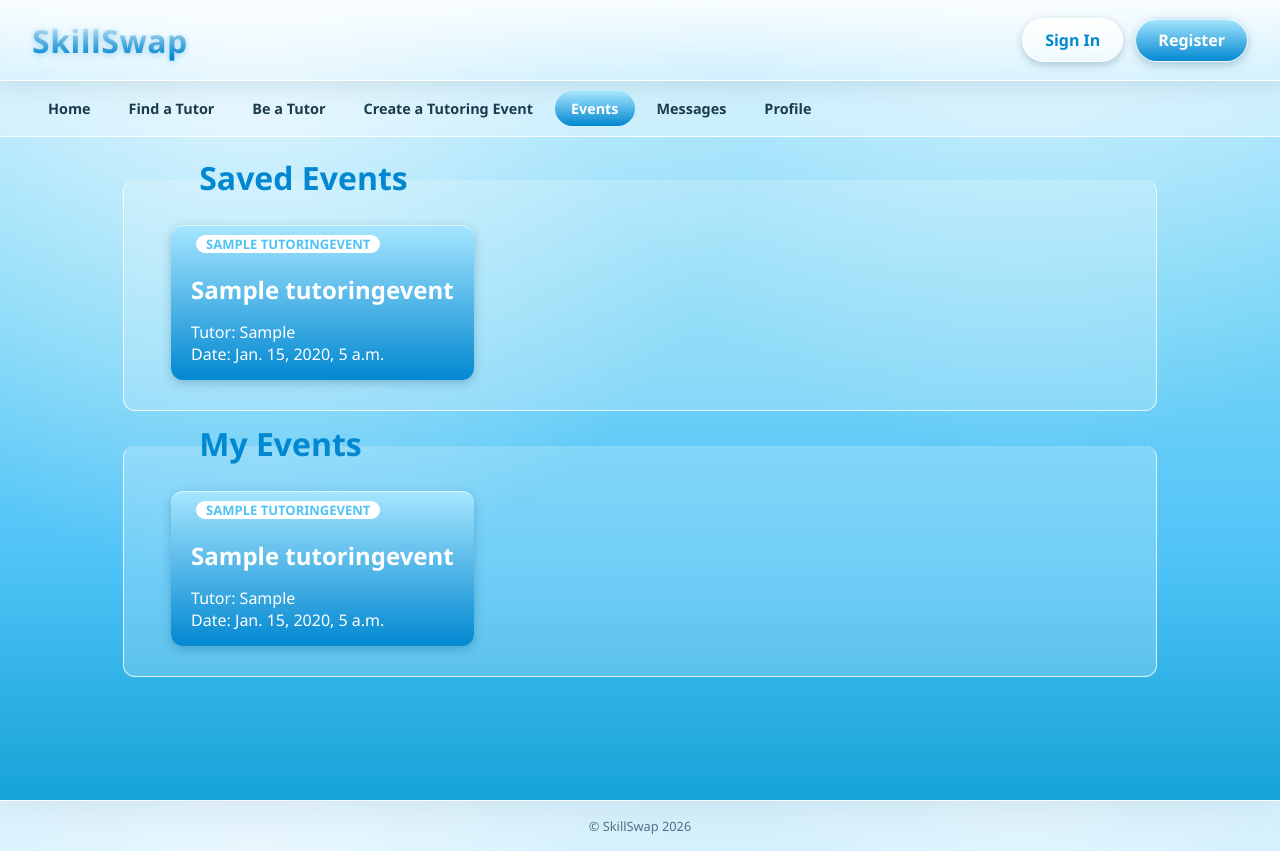
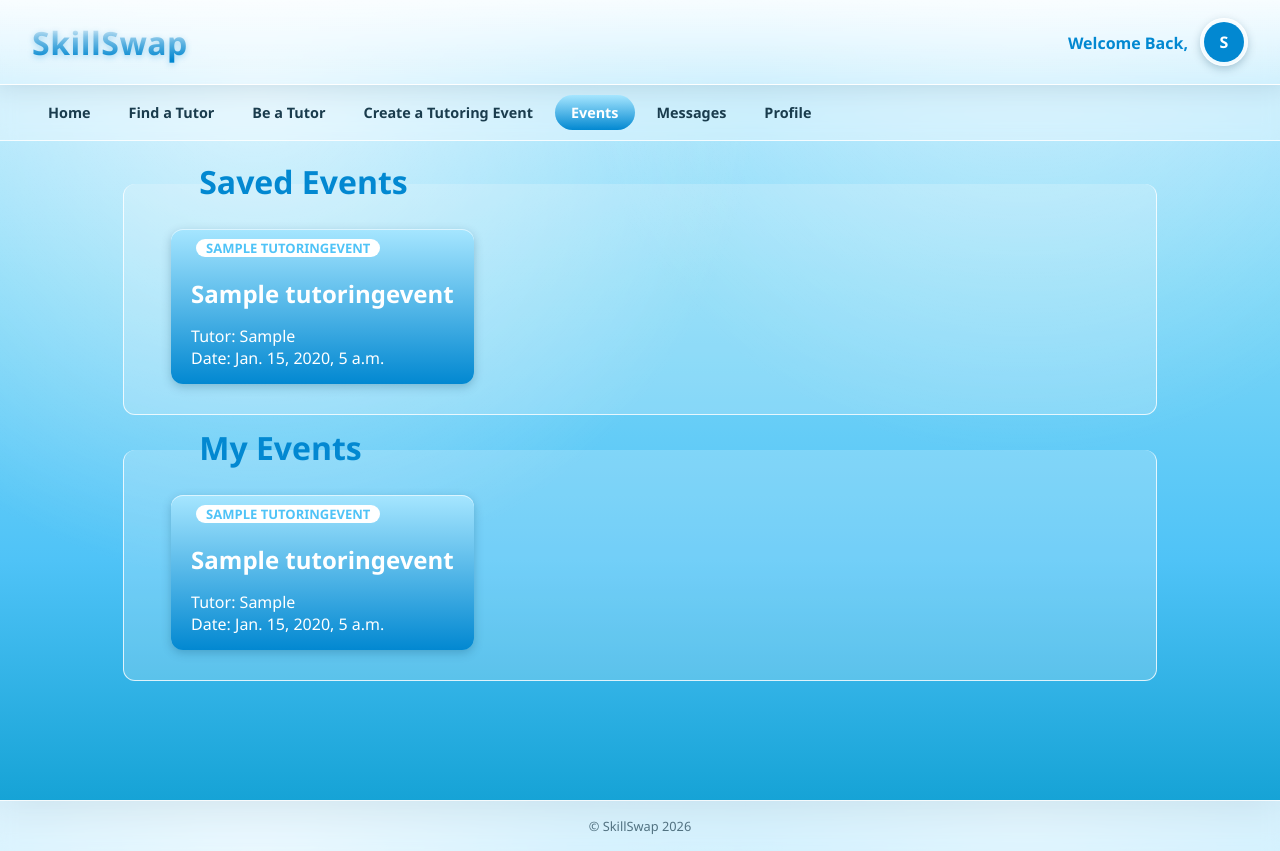
Before and after one commit to alexkg913/SkillSwap, a Django app: page /events/saved-events/ in a window 1280 px wide. Run offline with Django 5.2, Linux system fonts and the light colour scheme; a user stored in the database is signed in; tables that the repository leaves empty hold one stand-in row (values such as "Sample post").

Commit message:
add welcome back message

```diff
--- a/home/static/home/css/style.css
+++ b/home/static/home/css/style.css
@@ -753,3 +753,10 @@ footer {
         grid-template-columns: 1fr;
     }
 }
+
+
+.welcome-message{
+  color: var(--deep-blue);
+  padding-top: 14px;
+  font-weight: bold;
+}
--- a/home/templates/home/base.html
+++ b/home/templates/home/base.html
@@ -18,8 +18,19 @@
             </h1>
 
             <section class="log-in">
+                {% if request.user.is_authenticated %}
+                <p class="welcome-message"> Welcome Back, </p>
+                <a class="profile-link" href="{% url 'user_profile:profile' %}" aria-label="View your profile">
+                    {% if request.user.profile.avatar %}
+                    <img class="profile-link__avatar" src="{{ request.user.profile.avatar.url }}" alt="">
+                    {% else %}
+                    <span class="profile-link__avatar profile-link__fallback" aria-hidden="true">{{ request.user.first_name|first|upper|default:"?" }}</span>
+                    {% endif %}
+                </a>
+                {% else %}
                 <a class="sign-in" href="{% url 'login' %}">Sign In</a>
                 <a class="register" href="{% url 'user_register' %}">Register</a>
+                {% endif %}
             </section>
 
 
--- a/home/templates/home/index.html
+++ b/home/templates/home/index.html
@@ -21,6 +21,7 @@
 
             <section class="log-in">
                 {% if request.user.is_authenticated %}
+                <p class="welcome-message"> Welcome Back, </p>
                 <a class="profile-link" href="{% url 'user_profile:profile' %}" aria-label="View your profile">
                     {% if request.user.profile.avatar %}
                     <img class="profile-link__avatar" src="{{ request.user.profile.avatar.url }}" alt="">
```
